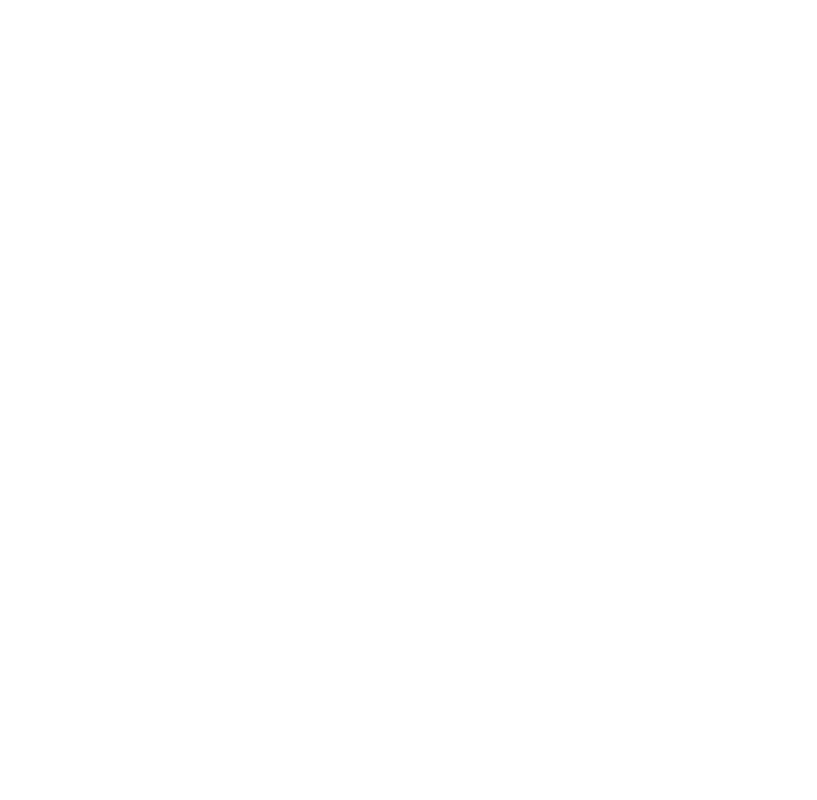
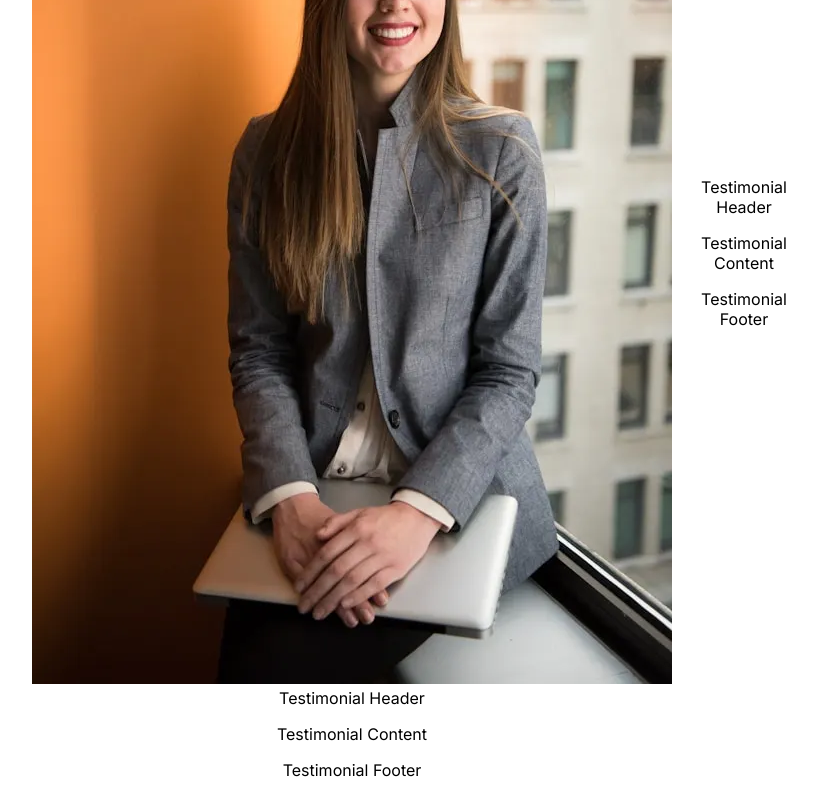
Before and after one commit to yy933/React-component, a React (Vite) app: page / in a window 1280 px wide. Shown: the part 2837-3637 px from the top of the page, without its empty margins (224-1041 px from the left). Before the commit the page ends 2512 px from the top, so only its background shows below. Built offline with nearby package versions, Linux system fonts and the light colour scheme.

Commit message:
feat: create Testimonial component and arrange its basic structure

```diff
--- a/src/App.jsx
+++ b/src/App.jsx
@@ -1,6 +1,7 @@
 import Badge from "./components/Badge/Badge";
 import Banner from "./components/Banner/index";
 import Card from "./components/Card/index";
+import Testimonial from "./components/Testimonial/index";
 
 const colors = ["red", "yellow", "green", "blue", "indigo", "purple", "pink"];
 const badgeVariants = ["square", "pill"];
@@ -70,6 +71,23 @@
           </Card>
         ))}
       </div>
+      <h2>Testimonials</h2>
+      <div className="container">
+        <Testimonial>
+          <Testimonial.WithImage image="/testimonial-sample.webp">
+            <Testimonial.Header>Testimonial Header</Testimonial.Header>
+            <Testimonial.Content>Testimonial Content</Testimonial.Content>
+            <Testimonial.Footer>Testimonial Footer</Testimonial.Footer>
+          </Testimonial.WithImage>
+        </Testimonial>
+        <Testimonial>
+          <Testimonial.WithoutImage>
+            <Testimonial.Header>Testimonial Header</Testimonial.Header>
+            <Testimonial.Content>Testimonial Content</Testimonial.Content>
+            <Testimonial.Footer>Testimonial Footer</Testimonial.Footer>
+          </Testimonial.WithoutImage>
+        </Testimonial>
+      </div>
     </div>
   );
 }
--- /dev/null
+++ b/src/components/Testimonial/Testimonial.jsx
@@ -0,0 +1,3 @@
+export default function Testimonial({ children }) {
+  return <div className="testimonial">{children}</div>;
+}
--- /dev/null
+++ b/src/components/Testimonial/TestimonialContent.jsx
@@ -0,0 +1,3 @@
+export default function TestimonialContent({ children }) {
+  return <p className="testimonial-content">{children}</p>;
+}
--- /dev/null
+++ b/src/components/Testimonial/TestimonialFooter.jsx
@@ -0,0 +1,3 @@
+export default function TestimonialFooter({ children }) {
+  return <div className="testimonial-footer">{children}</div>;
+}
--- /dev/null
+++ b/src/components/Testimonial/TestimonialHeader.jsx
@@ -0,0 +1,3 @@
+export default function TestimonialHeader({ children }) {
+  return <div className="testimonial-header">{children}</div>;
+}
--- /dev/null
+++ b/src/components/Testimonial/TestimonialWithImage.jsx
@@ -0,0 +1,8 @@
+export default function TestimonialWithImage({ children, image }) {
+  return (
+    <div className="testimonial-with-image">
+      <img src={image} className="testimonial-image" />
+      {children}
+    </div>
+  );
+}
--- /dev/null
+++ b/src/components/Testimonial/TestimonialWithoutImage.jsx
@@ -0,0 +1,3 @@
+export default function TestimonialWithoutImage({ children }) {
+  return <div className="testimonial-without-image">{children}</div>;
+}
--- /dev/null
+++ b/src/components/Testimonial/index.jsx
@@ -0,0 +1,14 @@
+import Testimonial from "./Testimonial";
+import TestimonialHeader from "./TestimonialHeader";
+import TestimonialContent from "./TestimonialContent";
+import TestimonialFooter from "./TestimonialFooter";
+import TestimonialWithImage from "./TestimonialWithImage";
+import TestimonialWithoutImage from "./TestimonialWithoutImage";
+
+Testimonial.WithImage = TestimonialWithImage;
+Testimonial.WithoutImage = TestimonialWithoutImage;
+Testimonial.Header = TestimonialHeader;
+Testimonial.Content = TestimonialContent;
+Testimonial.Footer = TestimonialFooter;
+
+export default Testimonial;
```
Also changed, not shown: public/testimonial-sample.webp (added).
